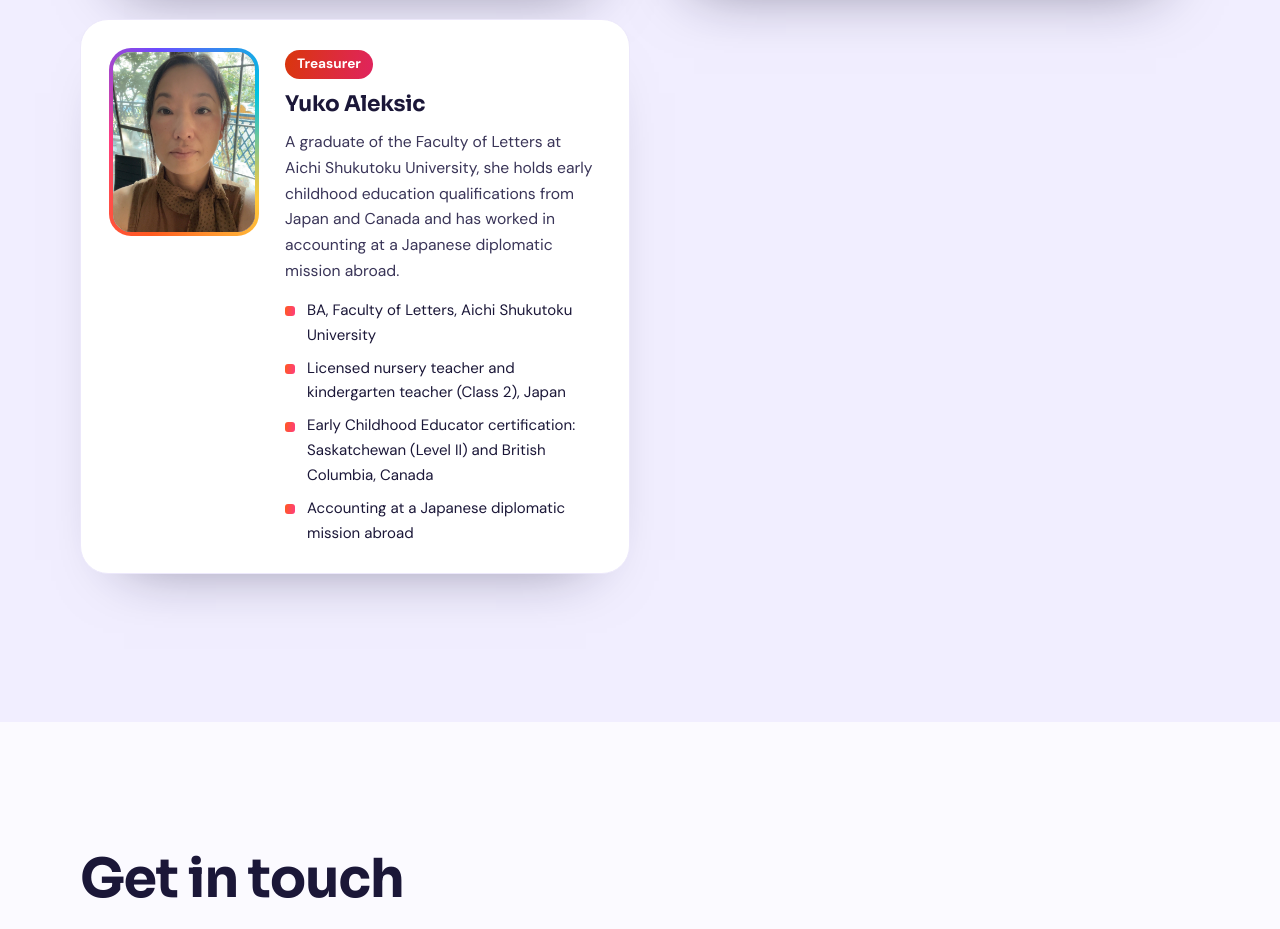
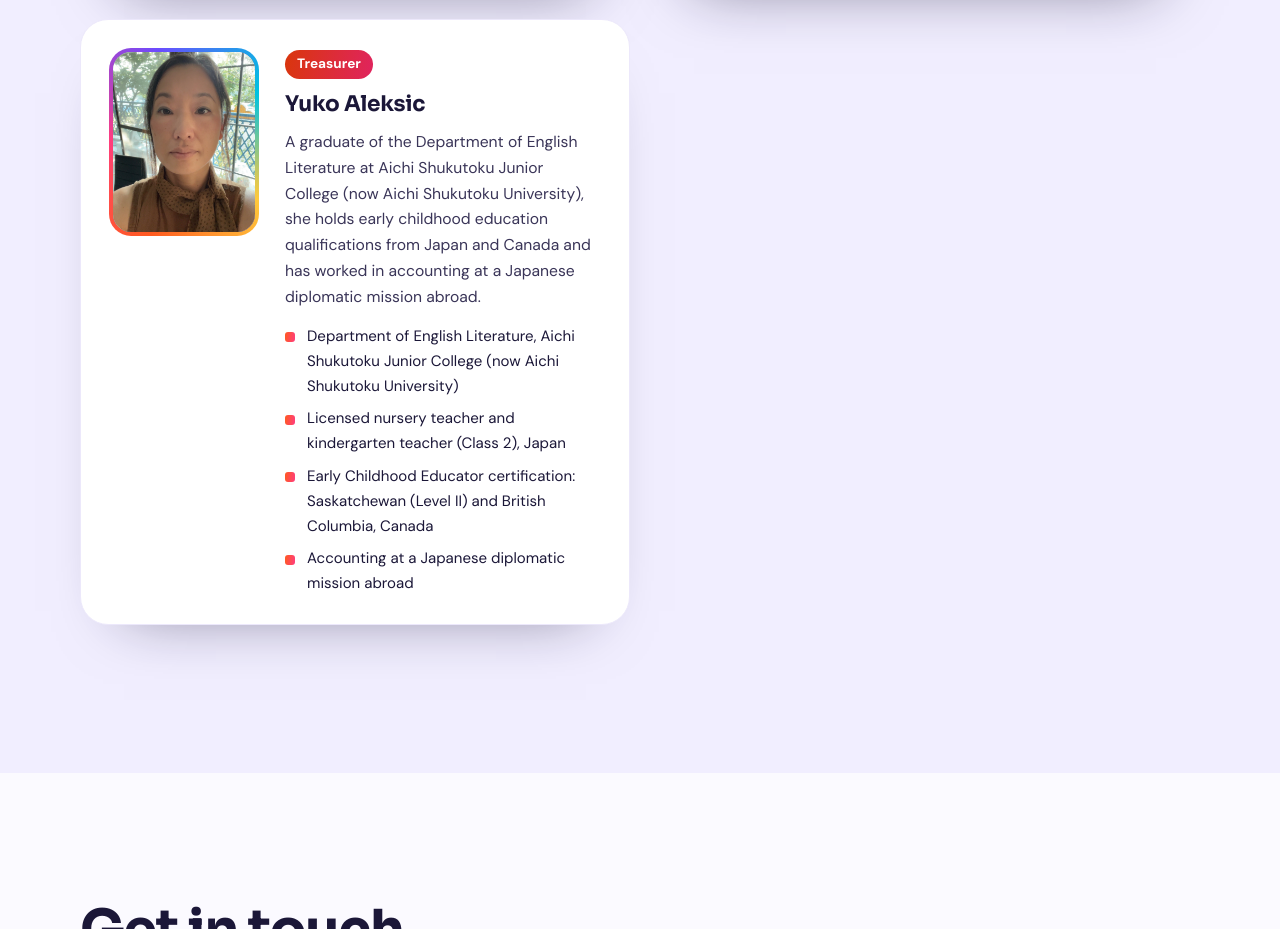
Before and after one commit to Branko1976/asime-website, a plain HTML site: page index.html in a window 1280 px wide. Shown: the part 8320-9249 px from the top of the page. Drawn offline with Linux system fonts and the light colour scheme.

Commit message:
yuko cv edit

```diff
--- a/index.html
+++ b/index.html
@@ -218,8 +218,8 @@
           <div class="bio">
             <span class="role">Treasurer</span>
             <h3>Yuko Aleksic</h3>
-            <p>A graduate of the Faculty of Letters at Aichi Shukutoku University, she holds early childhood education qualifications from Japan and Canada and has worked in accounting at a Japanese diplomatic mission abroad.</p>
-            <ul><li>BA, Faculty of Letters, Aichi Shukutoku University</li><li>Licensed nursery teacher and kindergarten teacher (Class 2), Japan</li><li>Early Childhood Educator certification: Saskatchewan (Level II) and British Columbia, Canada</li><li>Accounting at a Japanese diplomatic mission abroad</li></ul>
+            <p>A graduate of the Department of English Literature at Aichi Shukutoku Junior College (now Aichi Shukutoku University), she holds early childhood education qualifications from Japan and Canada and has worked in accounting at a Japanese diplomatic mission abroad.</p>
+            <ul><li>Department of English Literature, Aichi Shukutoku Junior College (now Aichi Shukutoku University)</li><li>Licensed nursery teacher and kindergarten teacher (Class 2), Japan</li><li>Early Childhood Educator certification: Saskatchewan (Level II) and British Columbia, Canada</li><li>Accounting at a Japanese diplomatic mission abroad</li></ul>
           </div>
         </article>
       </div>
```
Also changed, not shown: ja/index.html (+2 -2 lines).
